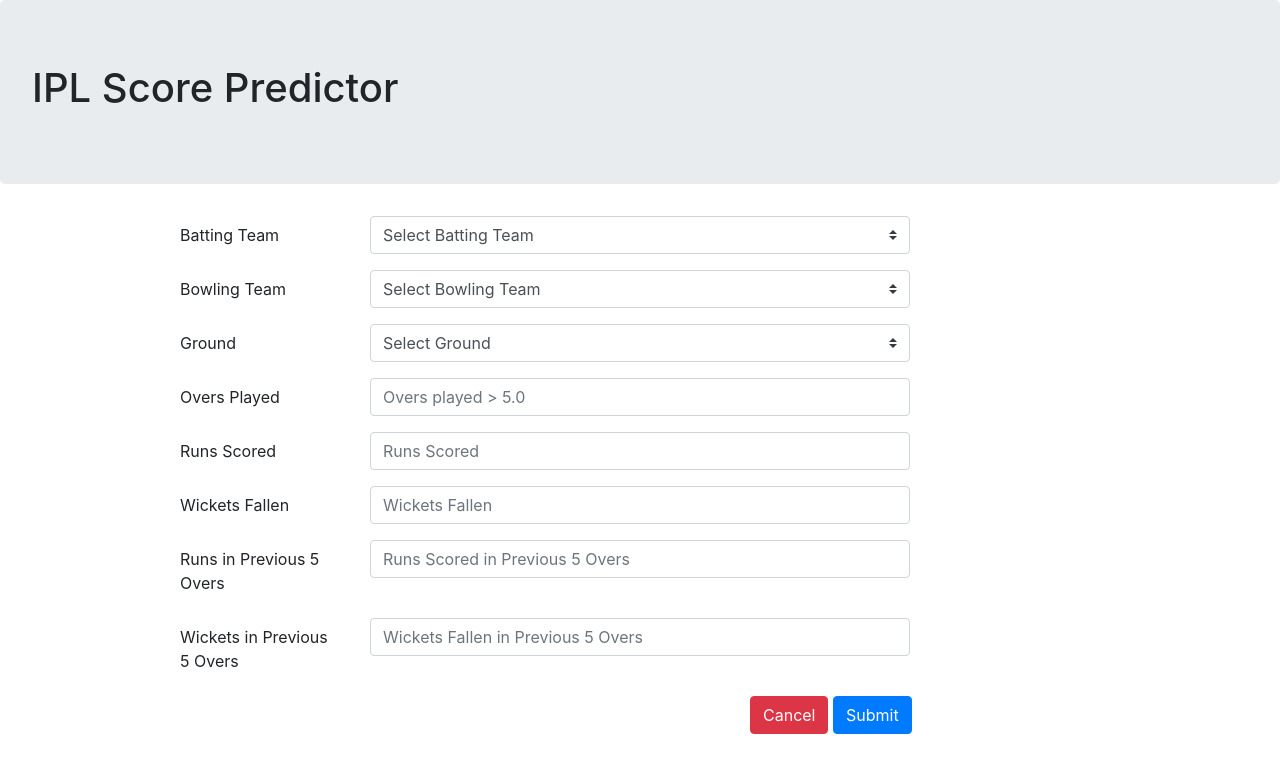
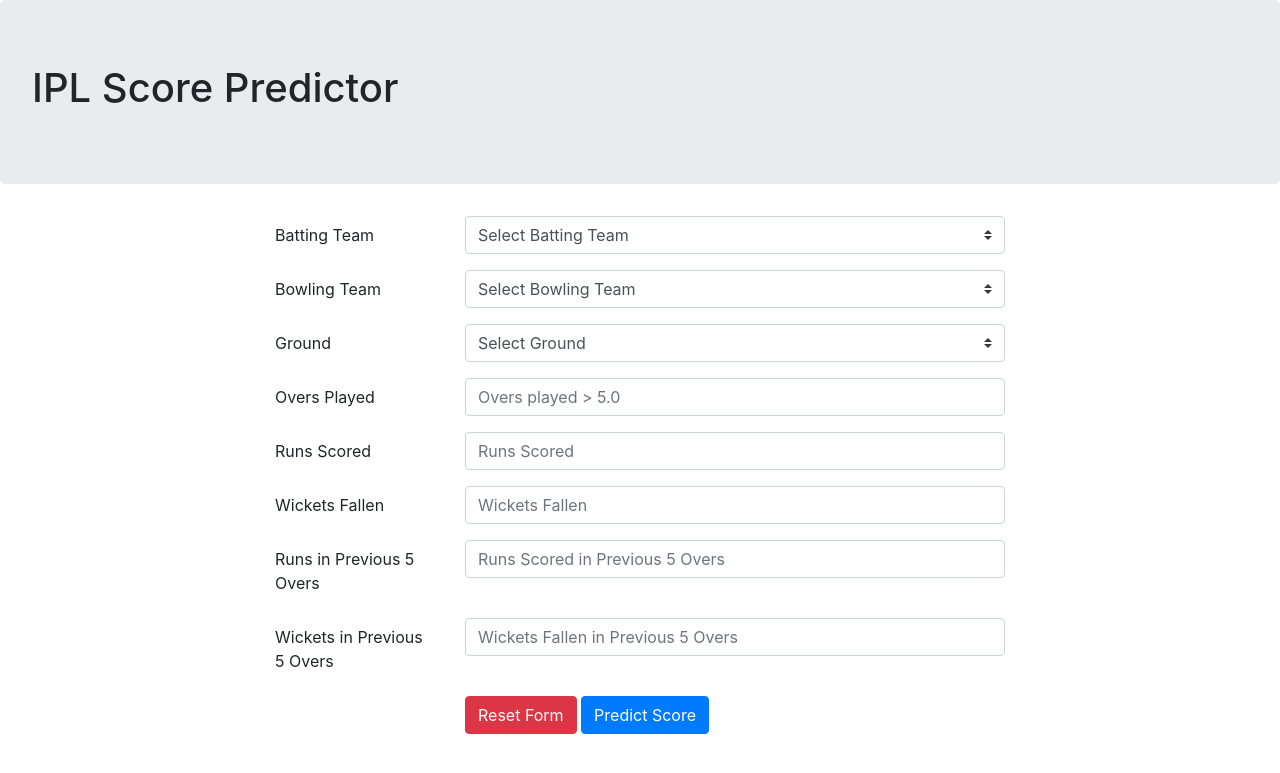
Before and after one commit to dhruvkp090/iplScorePred, a Django app: page / in a window 1280 px wide. Shown: the top 773 px of the page. Run offline with Django 3.2, Linux system fonts and the light colour scheme; parts of the project's set-up code (start-up, migrations or seed data) failed here and were passed over; some libraries are stand-ins or nearby versions.

Commit message:
Minor cosmetic changes

```diff
--- a/templates/index.html
+++ b/templates/index.html
@@ -26,12 +26,8 @@
         <h1>IPL Score Predictor</h1>
     </div>
     <div class="container">
-        <div class="row">
-            <div class="col-md-1">
-            </div>
-            {% block content %}
-            {% endblock %}
-        </div>
+        {% block content %}
+        {% endblock %}
     </div>
 </body>
 
--- a/templates/input.html
+++ b/templates/input.html
@@ -1,7 +1,8 @@
 {% extends 'index.html' %}
 
 {% block content %}
-
+<div class="row">
+    <div class="col-md-2"></div>
     <div class="col-md-8">
         <form action="/result/" method="POST">{% csrf_token %}
             <div class="form-group row">
@@ -72,12 +73,13 @@
                 </div>
             </div>
             <div class="form-group row">
-            <div class="offset-md-9 col-md-4">
-                <button type="reset" class="btn btn-danger"> Cancel </button>
-                <button type="submit" class="btn btn-primary"> Submit </button>
+                <div class="offset-md-3 col-md-7">
+                    <button type="reset" class="btn btn-danger"> Reset Form </button>
+                    <button type="submit" class="btn btn-primary"> Predict Score </button>
                 </div>
             </div>
         </form>
     </div>
+</div>
 
 {% endblock %}
```
Also changed, not shown: templates/result.html (+17 -5 lines). Lines whose indentation alone changed are shown as unchanged.
